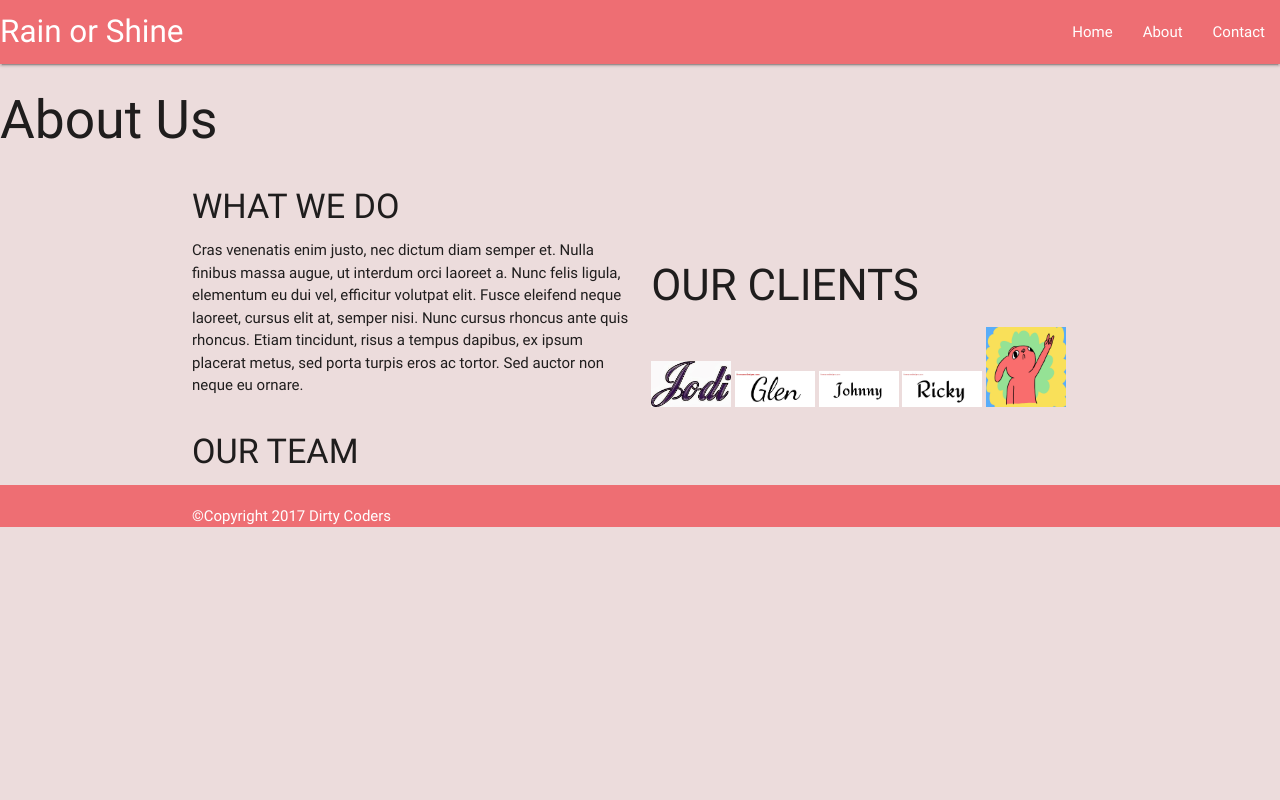
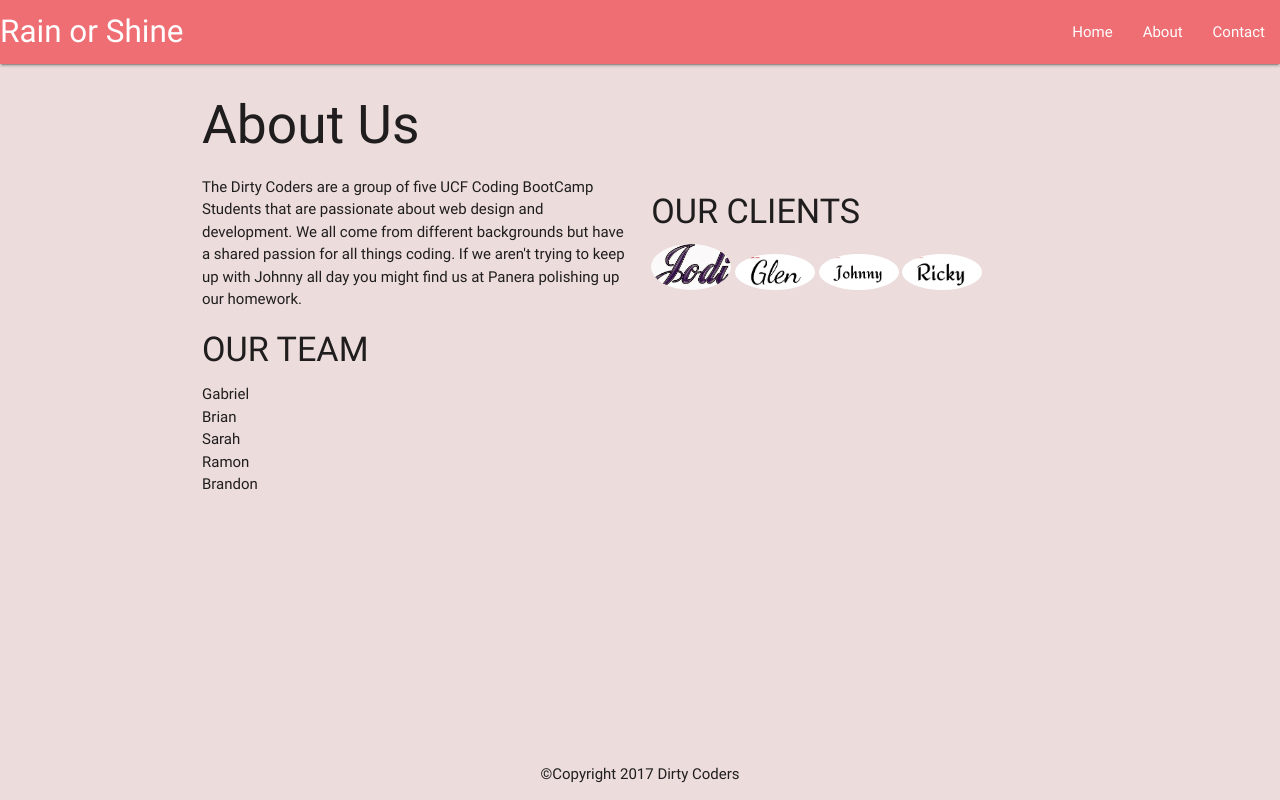
Before and after one commit to bjames9076/Project1, a PHP site: page /about.html in a window 1280 px wide. Run offline with PHP 8.4, Linux system fonts and the light colour scheme; some libraries are stand-ins or nearby versions.

Commit message:
fixed footer

```diff
--- a/about.html
+++ b/about.html
@@ -68,33 +68,35 @@
             </div>
           </nav>
 
-          <h2>About Us</h2>
           <div class = "container">
-              <h4>WHAT WE DO</h4>
+                <h2>About Us</h2>
               <div class = "row">
                   <div class = "col s6">
-                    Cras venenatis enim justo, nec dictum diam semper et. Nulla finibus massa augue, ut interdum orci laoreet a. Nunc felis ligula, elementum eu dui vel, efficitur volutpat elit. Fusce eleifend neque laoreet, cursus elit at, semper nisi. Nunc cursus rhoncus ante quis rhoncus. Etiam tincidunt, risus a tempus dapibus, ex ipsum placerat metus, sed porta turpis eros ac tortor. Sed auctor non neque eu ornare.
+                    The Dirty Coders are a group of five UCF Coding BootCamp Students that are passionate about web design and development. We all come from different backgrounds but have a shared passion for all things coding. If we aren't trying to keep up with Johnny all day you might find us at Panera polishing up our homework.
                   </div>
                   <div class = "col s6">
-                      <h3>OUR CLIENTS</h3>
+                      <h4>OUR CLIENTS</h4>
                       <img class= "responsive-img" src="assets/images/jodidd.jpg" width="80px" height="80px">
                       <img class= "responsive-img" src="assets/images/glen-name-design.jpg" width= "80px" height="80px">
                       <img class= "responsive-img" src="assets/images/johnny-name-design.jpg" width="80px" height="80px">
                       <img class= "responsive-img" src="assets/images/ricky-name-design.jpg" width="80px" heigth="80px">
-                     <img class = "responsive-img" src="assets/images/giphy.gif" width="80px" height="80px">
+                     <!-- <img class = "responsive-img" src="assets/images/giphy.gif" width="80px" height="80px"> -->
                   </div>
               </div>
               <h4>OUR TEAM</h4>
+              <ul>
+                  <li>Gabriel</li>
+                  <li>Brian</li>
+                  <li>Sarah</li>
+                  <li>Ramon</li>
+                  <li>Brandon</li>
+              </ul>
           </div>
-          <!-- Footer -->
-          <footer class="page-footer">
-              <!-- <div class="footer-copyright"> -->
-              <div class="container">
-                    ©Copyright 2017 Dirty Coders
-                    <a class="grey-text text-lighten-4 right" href="#!"></a>
-              </div>
-          <!-- </div> -->
-        </footer>
+
+           <!-- Footer -->
+        <div class="footer">
+                <p>©Copyright 2017 Dirty Coders</p>
+            </div>
 
         </body>
     </html>
--- a/assets/css/style.css
+++ b/assets/css/style.css
@@ -1,10 +1,3 @@
-body {
-padding-bottom: 30px;
-}
-
-
-
-
 
 .nav-wrapper{
     color: #5680E9;
@@ -32,31 +25,26 @@ padding-bottom: 30px;
 padding: 40px;
 border: 40px;
 }
-.panel{
-
+.container {
+  padding: 5px 10px;
 }
 body {
     background-color: #ECDCDC;
+    padding-bottom: 30px;
+}
 
-}
-body {
-    display: flex;
-    min-height: 100vh;
-    flex-direction: column;
-  }
-
-  main {
-    flex: 1 0 auto;
-  }
 .panel {
-background-color: #B37D4E;
-border-color: #ddd;
+background-color: hsl(174, 34%, 57%);
+border-color: rgb(138, 172, 235);
 }
 
 .footer {
-    position: absolute;
-    right: 0;
+    position: fixed;
     bottom: 0;
     left: 0;
+    width: 100%;
     text-align: center;
   }
+img {
+    border-radius: 50%;
+}
```
Also changed, not shown: contact.html (+2 -5 lines), index.html (+3 -7 lines), assets/images/12.jpg (added).
